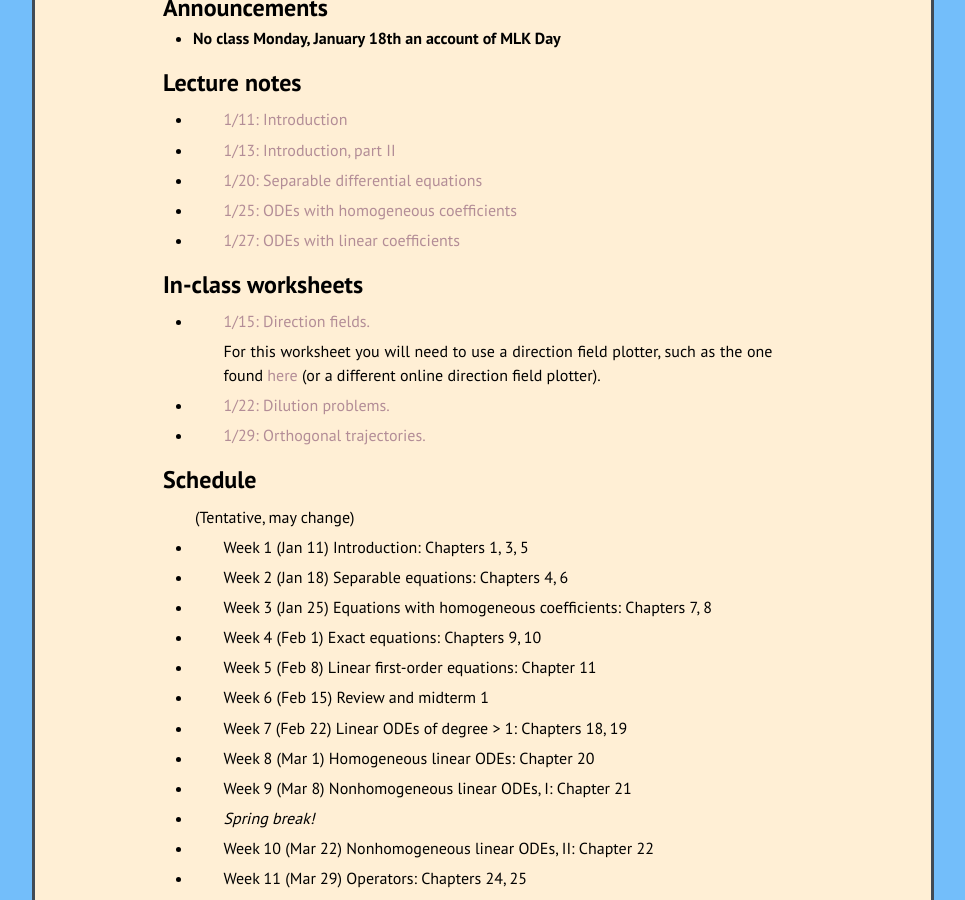
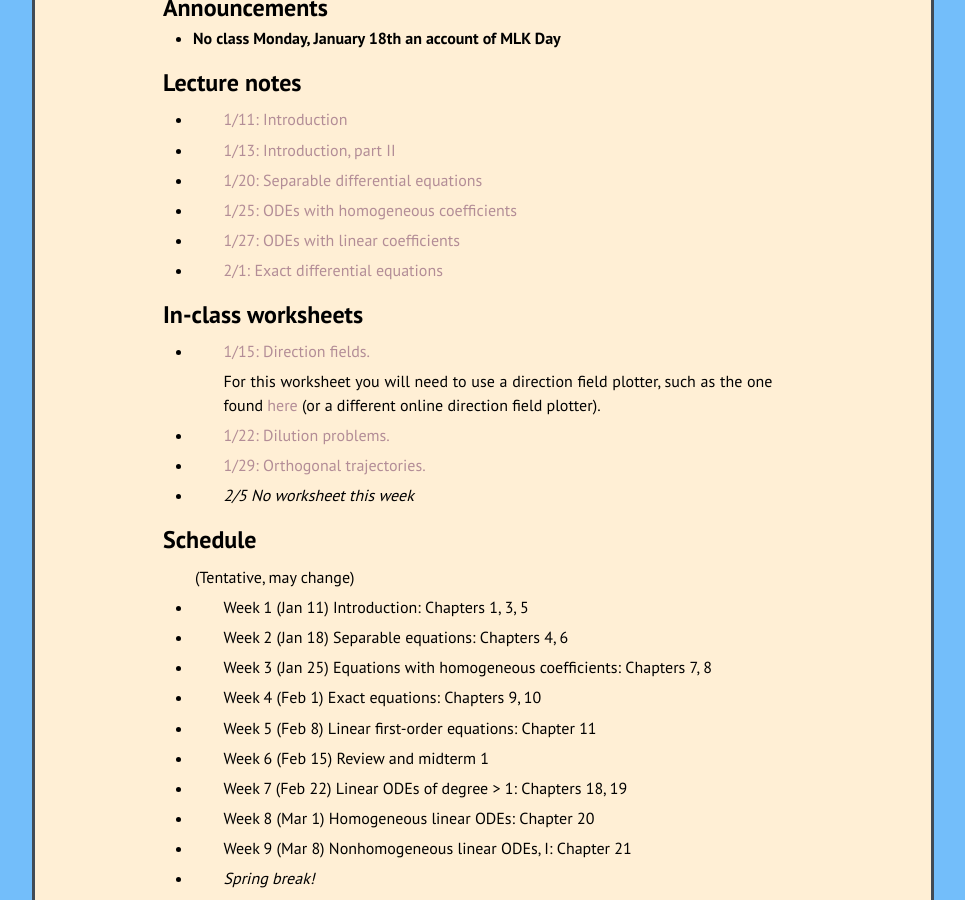
Before and after one commit to kamerynjw/kamerynjw.github.io, a Jekyll site: the page built from teaching/2021/math302.md, in a window 1280 px wide and 900 px high, scrolled down 506 px. Shown: the whole window, without its empty margins (157-1122 px from the left). Built offline with Jekyll 4.4.1, drawn with Linux system fonts in a browser that asks for light colours; nearby versions of some CDN libraries.

Commit message:
new slides here

```diff
--- a/teaching/2021/math302.md
+++ b/teaching/2021/math302.md
@@ -31,6 +31,10 @@ Lecture notes
 
 * [1/27: ODEs with linear coefficients]({{ page.url }}line.pdf)
 
+* [2/1: Exact differential equations]({{ page.url }}exact.pdf)
+
+
+
 In-class worksheets
 --------
 
@@ -41,6 +45,8 @@ In-class worksheets
 * [1/22: Dilution problems.]({{page.url}}week2.pdf)
 
 * [1/29: Orthogonal trajectories.]({{page.url}}week3.pdf)
+
+* *2/5 No worksheet this week*
 
 Schedule
 --------
```
Also changed, not shown: 1 other file.
